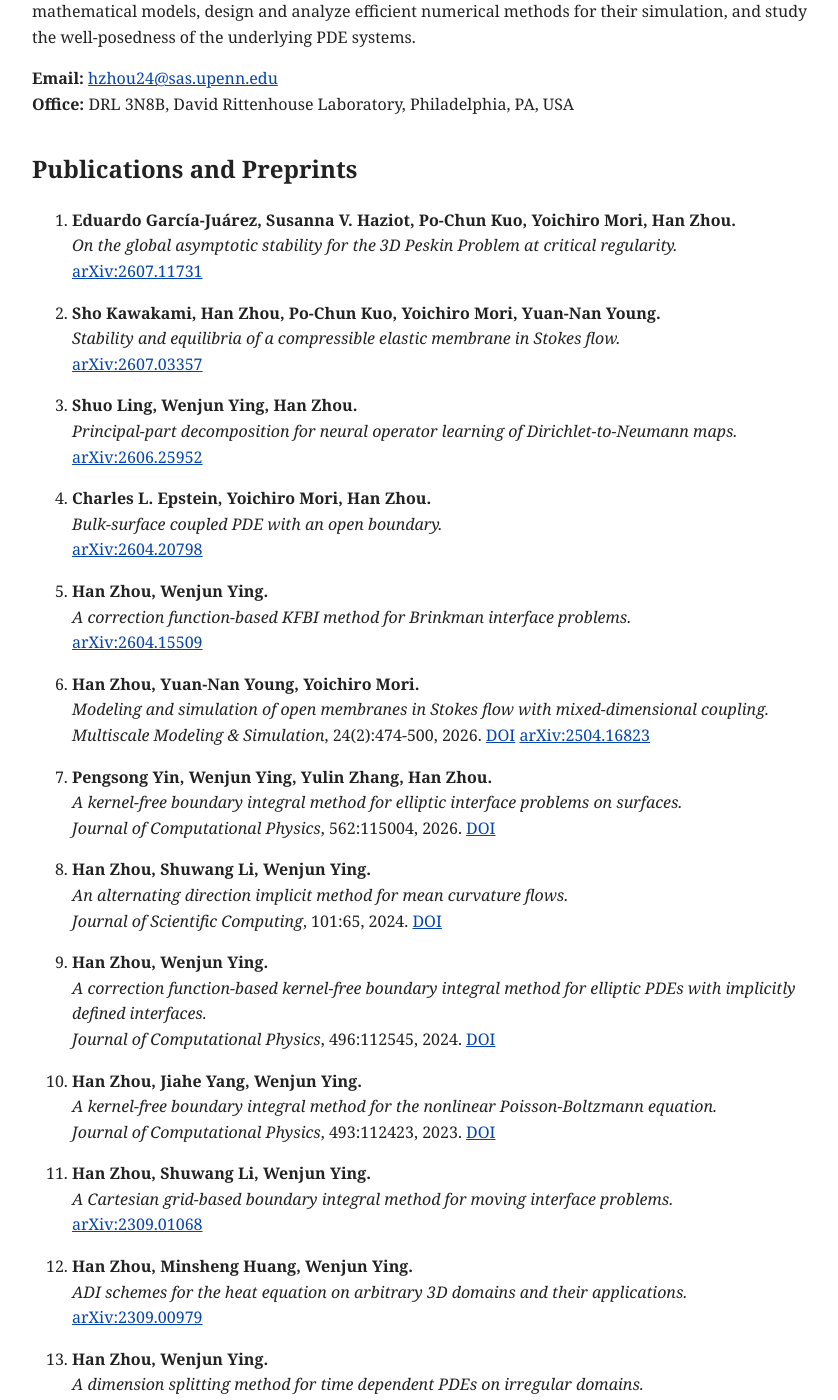
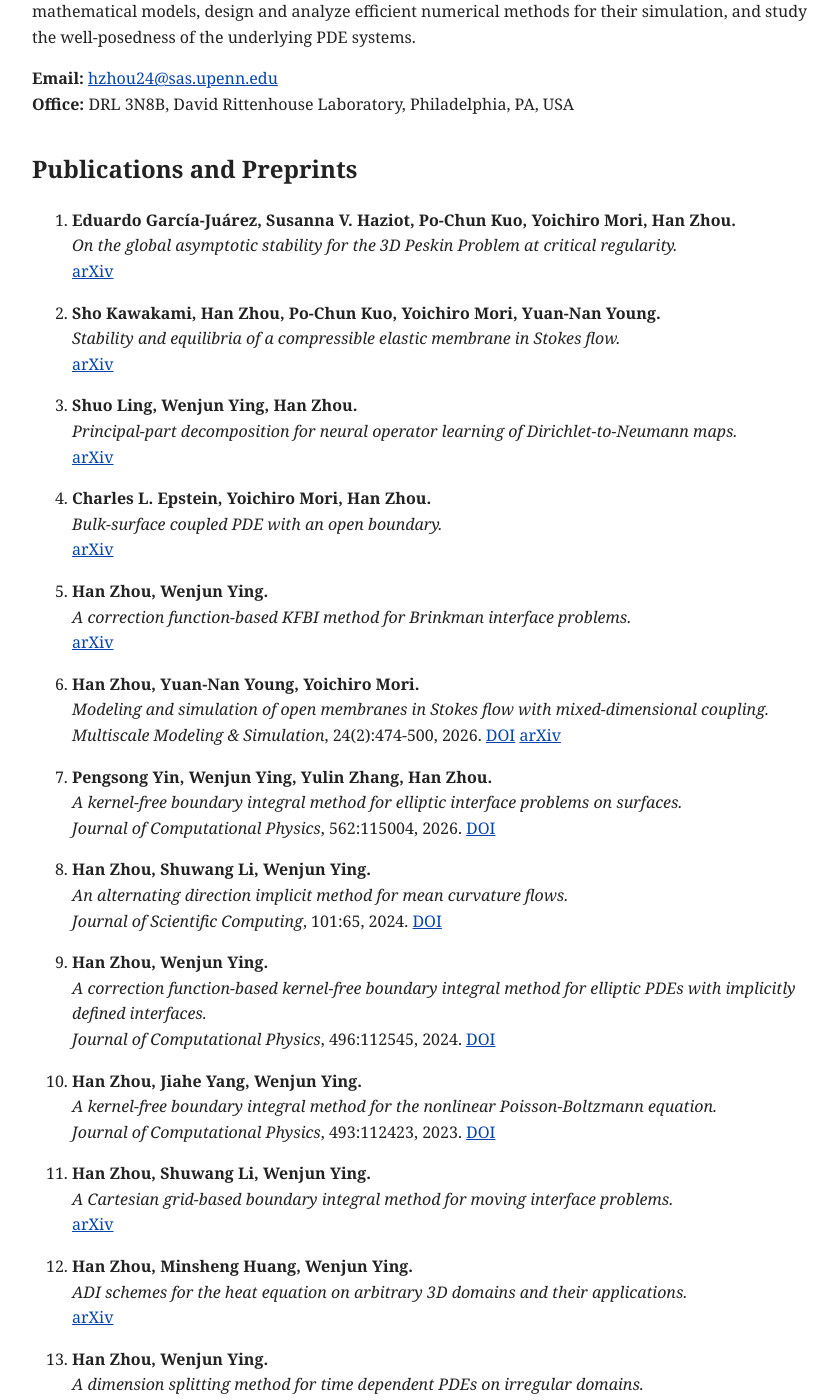
Before and after one commit to han-zhou-math/han-zhou-math.github.io, a Jekyll site: the page built from index.md, in a window 1280 px wide and 1400 px high, scrolled down 648 px. Shown: the whole window, without its empty margins (208-1046 px from the left). Built offline with Jekyll 4.4.1, drawn with Linux system fonts in a browser that asks for light colours.

Commit message:
Simplify homepage arXiv link labels

```diff
--- a/index.md
+++ b/index.md
@@ -21,27 +21,27 @@ My research focuses on partial differential equations arising in physical and bi
 
 1. **Eduardo García-Juárez, Susanna V. Haziot, Po-Chun Kuo, Yoichiro Mori, Han Zhou.**
    *On the global asymptotic stability for the 3D Peskin Problem at critical regularity.*
-   [arXiv:2607.11731](https://doi.org/10.48550/arXiv.2607.11731)
+   [arXiv](https://doi.org/10.48550/arXiv.2607.11731)
 
 2. **Sho Kawakami, Han Zhou, Po-Chun Kuo, Yoichiro Mori, Yuan-Nan Young.**
    *Stability and equilibria of a compressible elastic membrane in Stokes flow.*
-   [arXiv:2607.03357](https://doi.org/10.48550/arXiv.2607.03357)
+   [arXiv](https://doi.org/10.48550/arXiv.2607.03357)
 
 3. **Shuo Ling, Wenjun Ying, Han Zhou.**
    *Principal-part decomposition for neural operator learning of Dirichlet-to-Neumann maps.*
-   [arXiv:2606.25952](https://doi.org/10.48550/arXiv.2606.25952)
+   [arXiv](https://doi.org/10.48550/arXiv.2606.25952)
 
 4. **Charles L. Epstein, Yoichiro Mori, Han Zhou.**
    *Bulk-surface coupled PDE with an open boundary.*
-   [arXiv:2604.20798](https://doi.org/10.48550/arXiv.2604.20798)
+   [arXiv](https://doi.org/10.48550/arXiv.2604.20798)
 
 5. **Han Zhou, Wenjun Ying.**
    *A correction function-based KFBI method for Brinkman interface problems.*
-   [arXiv:2604.15509](https://doi.org/10.48550/arXiv.2604.15509)
+   [arXiv](https://doi.org/10.48550/arXiv.2604.15509)
 
 6. **Han Zhou, Yuan-Nan Young, Yoichiro Mori.**
    *Modeling and simulation of open membranes in Stokes flow with mixed-dimensional coupling.*
-   *Multiscale Modeling & Simulation*, 24(2):474-500, 2026. [DOI](https://doi.org/10.1137/25M1762476) [arXiv:2504.16823](https://doi.org/10.48550/arXiv.2504.16823)
+   *Multiscale Modeling & Simulation*, 24(2):474-500, 2026. [DOI](https://doi.org/10.1137/25M1762476) [arXiv](https://doi.org/10.48550/arXiv.2504.16823)
 
 7. **Pengsong Yin, Wenjun Ying, Yulin Zhang, Han Zhou.**
    *A kernel-free boundary integral method for elliptic interface problems on surfaces.*
@@ -61,11 +61,11 @@ My research focuses on partial differential equations arising in physical and bi
 
 11. **Han Zhou, Shuwang Li, Wenjun Ying.**
    *A Cartesian grid-based boundary integral method for moving interface problems.*
-   [arXiv:2309.01068](https://doi.org/10.48550/arXiv.2309.01068)
+   [arXiv](https://doi.org/10.48550/arXiv.2309.01068)
 
 12. **Han Zhou, Minsheng Huang, Wenjun Ying.**
    *ADI schemes for the heat equation on arbitrary 3D domains and their applications.*
-   [arXiv:2309.00979](https://doi.org/10.48550/arXiv.2309.00979)
+   [arXiv](https://doi.org/10.48550/arXiv.2309.00979)
 
 13. **Han Zhou, Wenjun Ying.**
    *A dimension splitting method for time dependent PDEs on irregular domains.*
```
